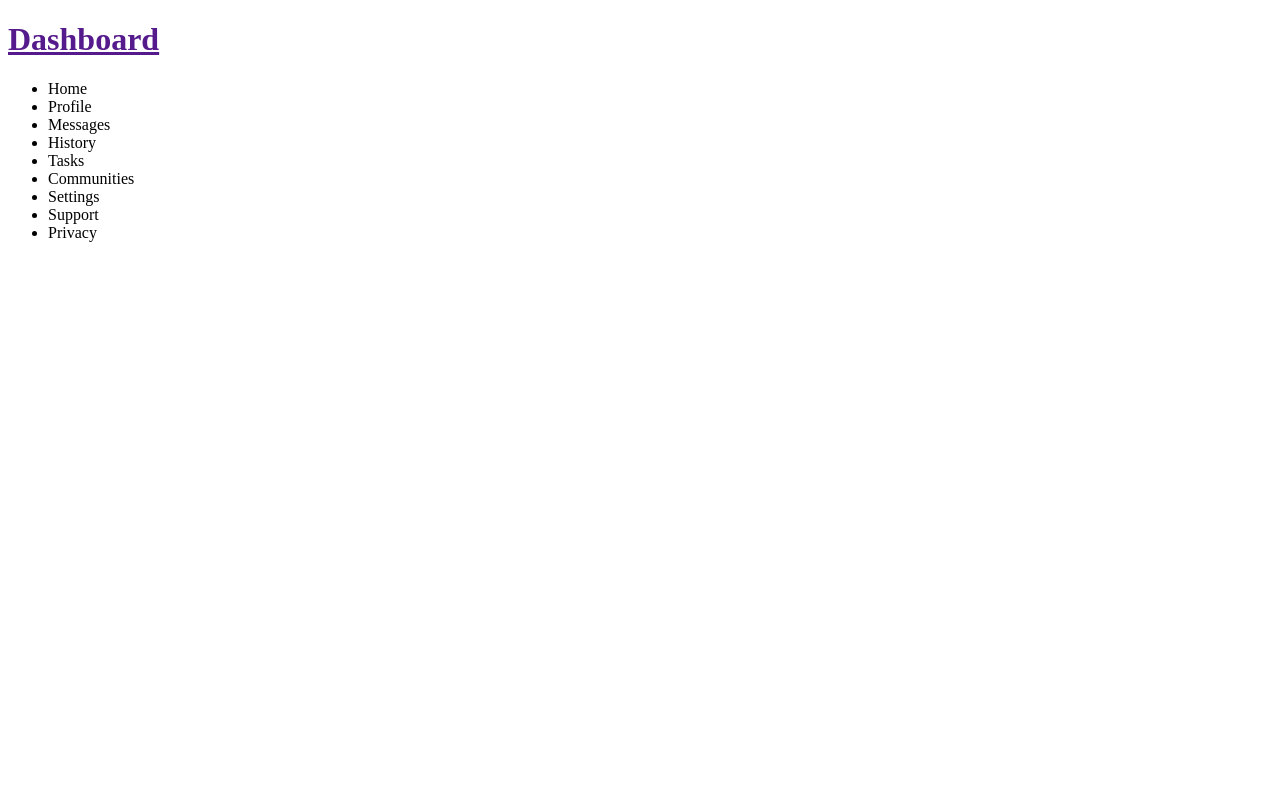
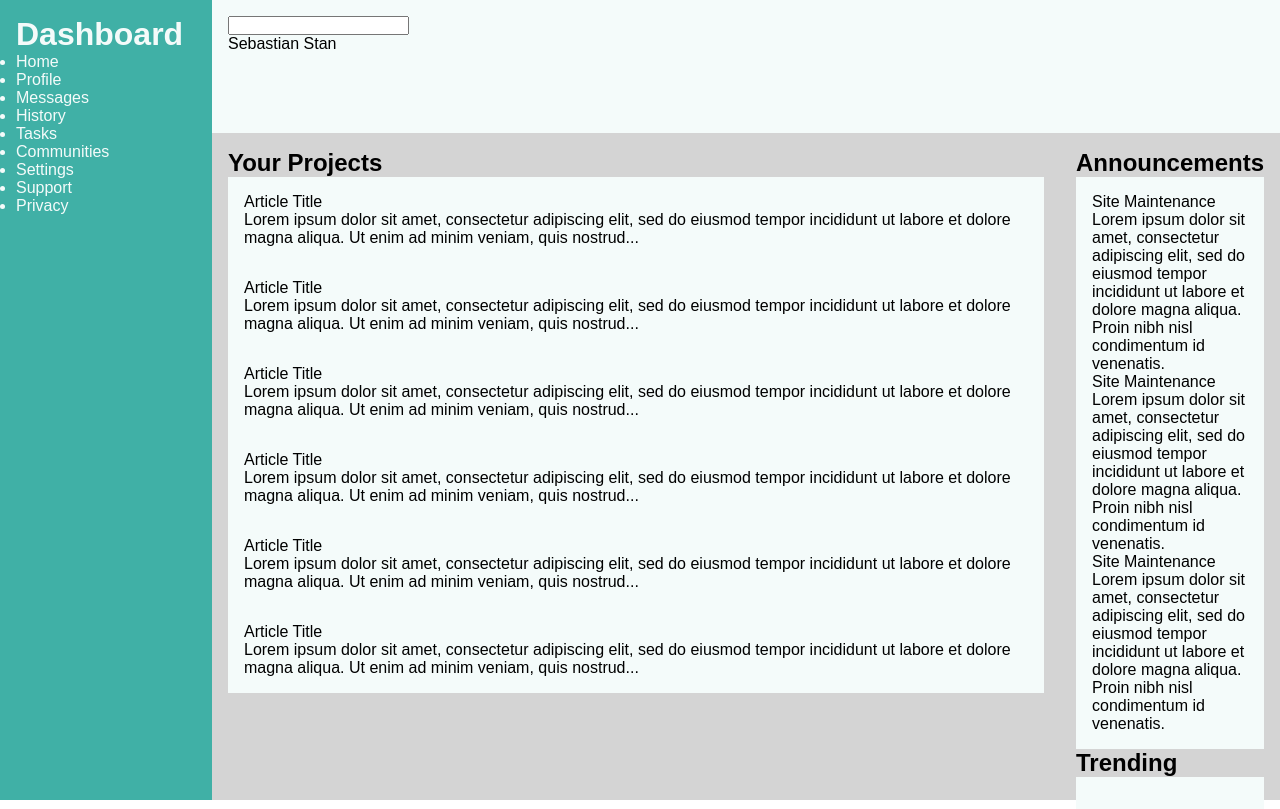
Before and after one commit to grantgreenberg/admin-dashboard, a plain HTML site: page index.html in a window 1280 px wide. Drawn offline with Linux system fonts and the light colour scheme.

Commit message:
feat: add html elements and contents; create basic grid layout and css styling.

```diff
--- a/index.html
+++ b/index.html
@@ -8,8 +8,14 @@
 </head>
 <body>
     <div class="container">
-        <div class="sidebar">
-            <h1><a href="">Dashboard</a></h1>
+        <div class="header">
+            <input type="search" class="search">
+            <div class="notif-icon-name">Sebastian Stan</div>
+            <div class="hello"></div>
+            <div class="action-buttons"></div>
+        </div>
+        <div class="nav">
+            <h1>Dashboard</h1>
             <ul>
                 <li>Home</li>
                 <li>Profile</li>
@@ -22,6 +28,52 @@
                 <li>Privacy</li>
             </ul>
         </div>
+        <div class="sidebar">
+            <div class="announcements">
+                <h2 class="heading">Announcements</h2>
+                <div class="sidebar-card">
+                    <p class="sidebar-title">Site Maintenance</p>
+                    <p>Lorem ipsum dolor sit amet, consectetur adipiscing elit, sed do eiusmod tempor incididunt ut labore et dolore magna aliqua. Proin nibh nisl condimentum id venenatis.</p>
+                    <p class="sidebar-title">Site Maintenance</p>
+                    <p>Lorem ipsum dolor sit amet, consectetur adipiscing elit, sed do eiusmod tempor incididunt ut labore et dolore magna aliqua. Proin nibh nisl condimentum id venenatis.</p>
+                    <p class="sidebar-title">Site Maintenance</p>
+                    <p>Lorem ipsum dolor sit amet, consectetur adipiscing elit, sed do eiusmod tempor incididunt ut labore et dolore magna aliqua. Proin nibh nisl condimentum id venenatis.</p>
+                </div>
+            </div>
+            <div class="trending">
+                <h2 class="heading">Trending</h2>
+                <div class="sidebar-card">
+
+                </div>
+            </div>
+        </div>
+        <div class="article">
+            <h2 class="heading">Your Projects</h2>
+            <div class="card">
+              <p class="title">Article Title</p>
+              <p>Lorem ipsum dolor sit amet, consectetur adipiscing elit, sed do eiusmod tempor incididunt ut labore et dolore magna aliqua. Ut enim ad minim veniam, quis nostrud...</p>
+            </div>
+            <div class="card">
+              <p class="title">Article Title</p>
+              <p>Lorem ipsum dolor sit amet, consectetur adipiscing elit, sed do eiusmod tempor incididunt ut labore et dolore magna aliqua. Ut enim ad minim veniam, quis nostrud...</p>
+            </div>
+            <div class="card">
+              <p class="title">Article Title</p>
+              <p>Lorem ipsum dolor sit amet, consectetur adipiscing elit, sed do eiusmod tempor incididunt ut labore et dolore magna aliqua. Ut enim ad minim veniam, quis nostrud...</p>
+            </div>
+            <div class="card">
+              <p class="title">Article Title</p>
+              <p>Lorem ipsum dolor sit amet, consectetur adipiscing elit, sed do eiusmod tempor incididunt ut labore et dolore magna aliqua. Ut enim ad minim veniam, quis nostrud...</p>
+            </div>
+            <div class="card">
+              <p class="title">Article Title</p>
+              <p>Lorem ipsum dolor sit amet, consectetur adipiscing elit, sed do eiusmod tempor incididunt ut labore et dolore magna aliqua. Ut enim ad minim veniam, quis nostrud...</p>
+            </div>
+            <div class="card">
+              <p class="title">Article Title</p>
+              <p>Lorem ipsum dolor sit amet, consectetur adipiscing elit, sed do eiusmod tempor incididunt ut labore et dolore magna aliqua. Ut enim ad minim veniam, quis nostrud...</p>
+            </div>
+        </div>
     </div>
 </body>
 </html>
--- a/styles.css
+++ b/styles.css
@@ -0,0 +1,56 @@
+:root {
+    --main-color: rgb(64, 176, 166);
+    --accent-color: rgb(225, 190, 106);
+    --main-white: rgb(244, 251, 250);
+    --main-gray: rgb(212, 212, 212);
+}
+
+* {
+    margin: 0;
+    padding: 0;
+    box-sizing: border-box;
+    font-family: 'Urbanist', sans-serif;
+}
+
+.container {
+    height: 100vh;
+    display: grid;
+    grid-template: 1fr 1fr 5fr 5fr / 1fr 4fr 1fr;
+    grid-template-areas:
+        "nav header header"
+        "nav header header"
+        "nav article sidebar"
+        "nav article sidebar";
+}
+
+.nav {
+    background-color: var(--main-color);
+    color: var(--main-white);
+    padding: 1rem;
+    grid-area: nav;
+}
+
+.header {
+    background-color: var(--main-white);
+    color: black;
+    padding: 1rem;
+    grid-area: header;
+}
+
+.sidebar {
+    background-color: var(--main-gray);
+    padding: 1rem;
+    grid-area: sidebar;
+}
+
+.article {
+    background-color: var(--main-gray);
+    padding: 1rem;
+    grid-area: article;
+}
+
+.card,
+.sidebar-card {
+    background-color: var(--main-white);
+    padding: 1rem;
+}
```
